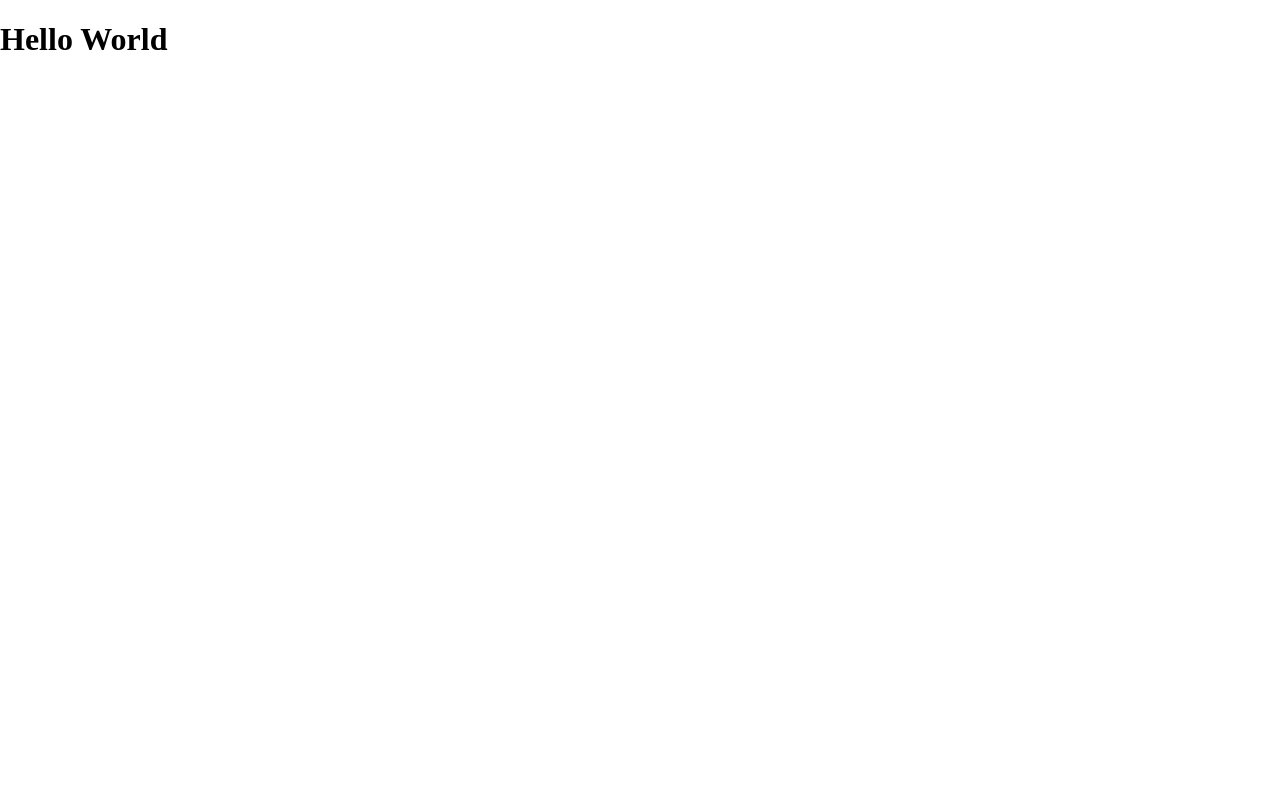
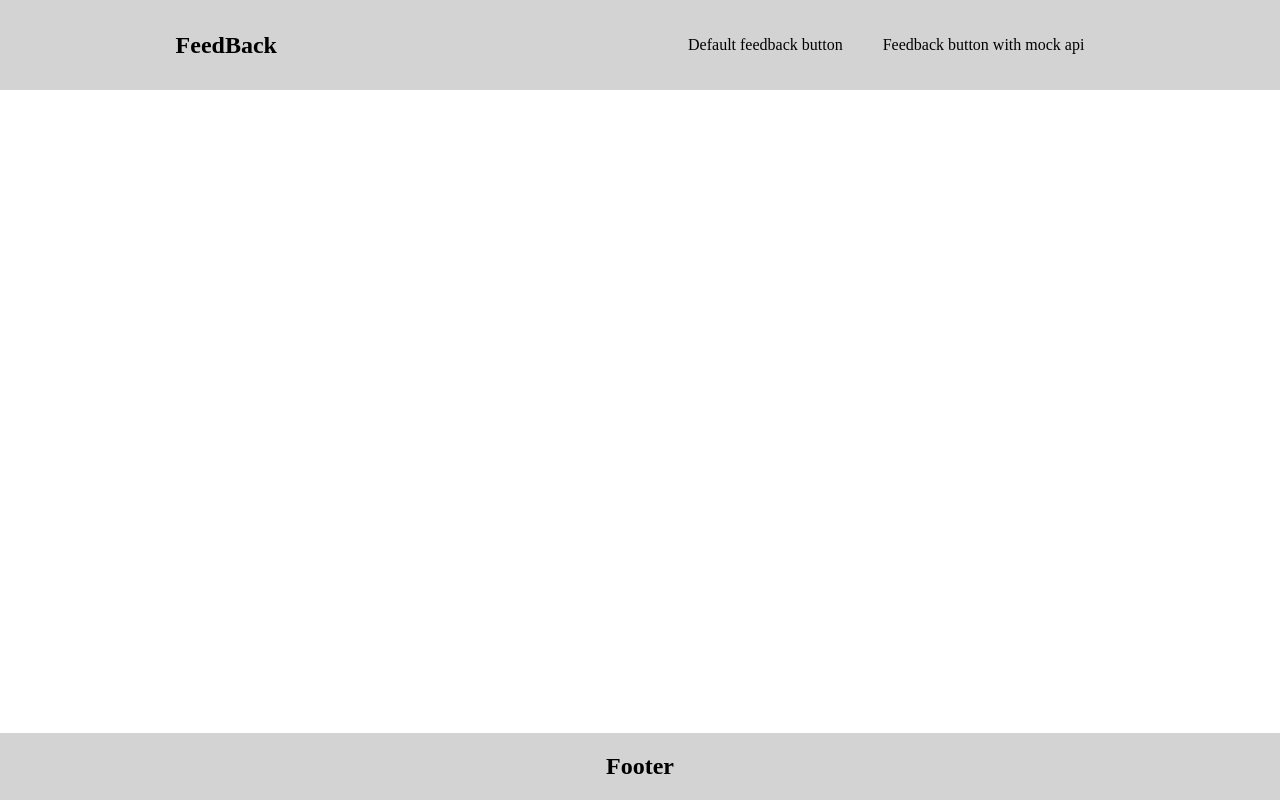
Before and after one commit to sanatg7582/feedaback-assignment, a React app: page / in a window 1280 px wide. Built offline with nearby package versions, Linux system fonts and the light colour scheme.

Commit message:
configure some shared component like button header footer and global layout component

```diff
--- a/src/App.js
+++ b/src/App.js
@@ -1,11 +1,13 @@
 import React from 'react'
 import styles from './App.module.scss'
+import Layout from './components/Shared/Layout'
 
 
 function App(){
+
     return (
         <div className={styles.App}>
-           <h1>Hello World</h1>
+           <Layout />
         </div>
     )
 }
--- /dev/null
+++ b/src/components/Shared/Button/index.js
@@ -0,0 +1 @@
+export {default} from './Button'
--- /dev/null
+++ b/src/components/Shared/Layout/Footer/Footer.js
@@ -0,0 +1,7 @@
+import React from 'react'
+import styles from './Footer.module.scss'
+
+const Footer = ()=>{
+    return <footer className={styles.footer}><h2>Footer</h2></footer>
+}
+export default Footer
--- /dev/null
+++ b/src/components/Shared/Layout/Footer/Footer.module.scss
@@ -0,0 +1,8 @@
+.footer{
+    display: flex;
+    justify-content: center;
+    background-color: lightgray;
+    position: absolute;
+    bottom: 0;
+    width: 100%;
+}
--- /dev/null
+++ b/src/components/Shared/Layout/Footer/index.js
@@ -0,0 +1 @@
+export {default} from './Footer'
--- /dev/null
+++ b/src/components/Shared/Layout/Header/Header.js
@@ -0,0 +1,22 @@
+import React from 'react'
+import styles from './Header.module.scss'
+import { Link } from "react-router-dom";
+
+const Header = ()=>{
+    return (
+        <header className={styles.header}>
+            <div><h2>FeedBack</h2></div>
+            <div className={styles.navigation}>
+                <ul>
+                    <li>
+                       <Link to="/">Default feedback button</Link>
+                    </li>
+                    <li>
+                        <Link to="/buttonWithmockApi">Feedback button with mock api</Link>
+                    </li>
+                </ul>
+            </div>
+        </header>
+    )
+}
+export default Header
--- /dev/null
+++ b/src/components/Shared/Layout/Header/Header.module.scss
@@ -0,0 +1,23 @@
+.header{
+    display: flex;
+    justify-content: space-around;
+    align-items: center;
+    background-color: lightgray;
+}
+.navigation{
+    ul{
+        list-style-type: none;
+        display: flex;
+      li{
+        margin: 10px;
+        padding: 10px;
+        a{
+            text-decoration: none;
+            color: black;
+            &:hover{
+               text-decoration: underline;
+            }
+        }
+      }
+    }
+}
--- /dev/null
+++ b/src/components/Shared/Layout/Header/index.js
@@ -0,0 +1 @@
+export {default} from './Header'
--- /dev/null
+++ b/src/components/Shared/Layout/Layout.js
@@ -0,0 +1,27 @@
+import React from 'react'
+import Header from './Header'
+import PropTypes from 'prop-types'
+import Footer from './Footer'
+
+const Layout = ({isHeader,isFooter,children})=> {
+    return (
+        <>
+        {isHeader ? <Header /> : null}
+        <main>
+        {children ? children : null}
+        </main>
+        {isFooter ? <Footer/> : null}
+        </>
+    )
+}
+Layout.defaultProps = {
+    isHeader:true,
+    isFooter:true,
+    children:<></>
+}
+Layout.propTypes = {
+    isHeader:PropTypes.bool,
+    isFooter:PropTypes.bool,
+    children:PropTypes.node
+}
+export default Layout
--- /dev/null
+++ b/src/components/Shared/Layout/index.js
@@ -0,0 +1 @@
+export {default} from './Layout'
```
Also changed, not shown: src/components/Shared/Button/Button.js (added, +19 -0 lines), src/components/Shared/Button/Button.module.scss (added, +20 -0 lines).
